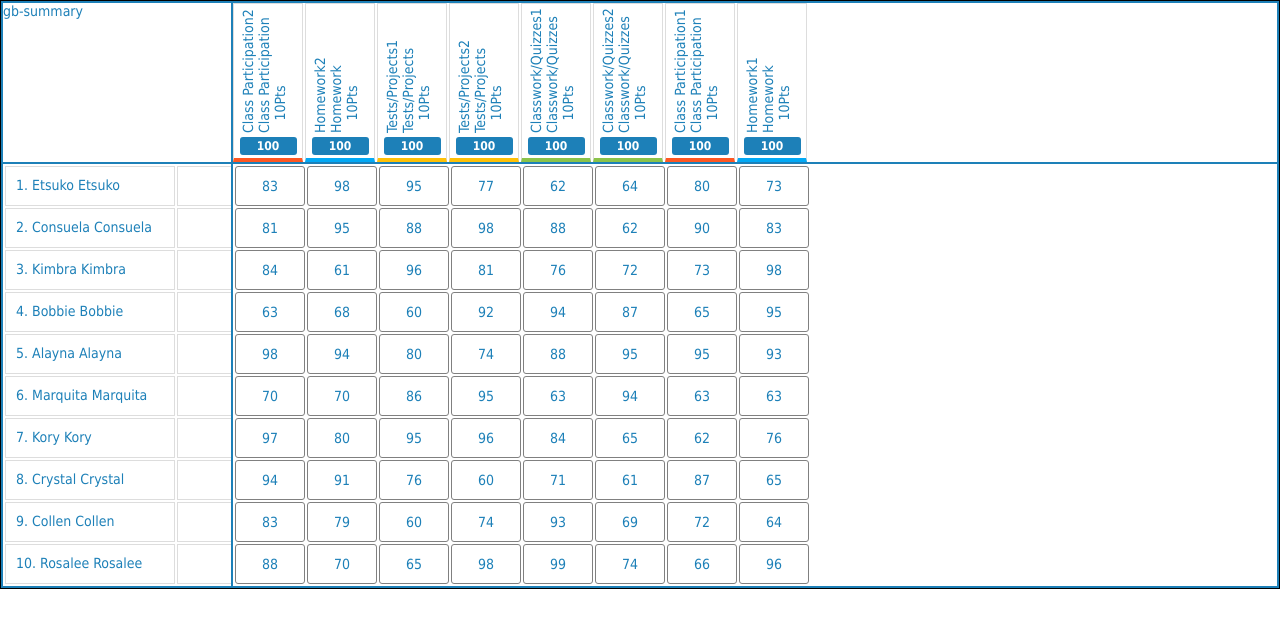
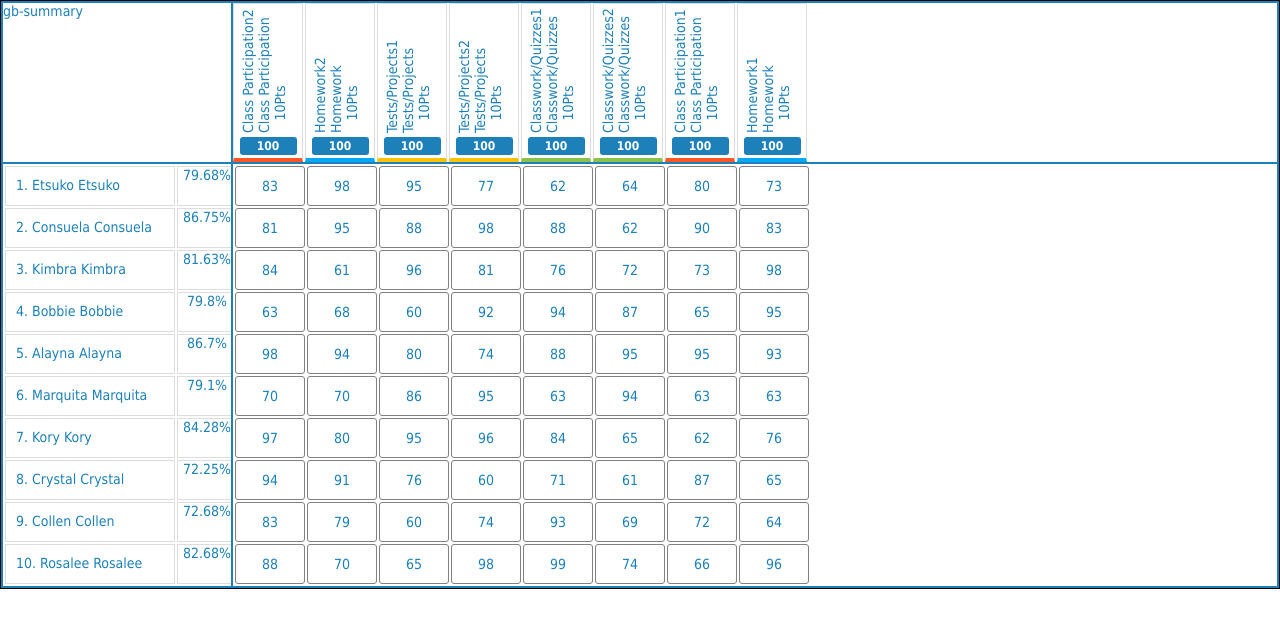
Before and after one commit to omarolivo/Gradebook, an Angular app: page / in a window 1280 px wide. Shown: the top 628 px of the page. Built offline with nearby package versions, Linux system fonts and the light colour scheme.

Commit message:
Calculate StudentTermGradeSummary for each Student

```diff
--- a/src/app/gradebook/gradebook.component.ts
+++ b/src/app/gradebook/gradebook.component.ts
@@ -1,6 +1,8 @@
 import { Component, OnInit } from '@angular/core';
 import { GradebookService } from './gradebook.service';
-import { Gradebook, Assignment, AssignmentGrade, Student, Category } from './models/gradebook.models';
+import { Gradebook, Assignment, AssignmentGrade, Student, Category, ScoreCode } from './models/gradebook.models';
+import { GraderService } from './grader.service';
+import { TreeError } from '@angular/compiler';
 
 @Component({
   selector: 'gb-gradebook',
@@ -12,7 +14,9 @@ export class GradebookComponent implements OnInit {
   data: Gradebook;
   private rootElement;
 
-  constructor(private _gb: GradebookService) { }
+  constructor(private _gb: GradebookService, private _grader: GraderService) {
+
+  }
 
   setCSSvar(property, newValue) {
     this.rootElement.style.setProperty(property, newValue);
@@ -39,6 +43,25 @@ export class GradebookComponent implements OnInit {
     return newAssignments;
   }
 
+  calculateStudents(
+    students: Student[],
+    categories: Category[],
+    assignments: Assignment[],
+    grades: AssignmentGrade[],
+    scoreCodes: ScoreCode[]
+  ) {
+    const gradedStudents: Student[] = [];
+    const allGradedAssignments = this._grader.computeGradesPoints(grades, assignments, scoreCodes);
+
+    for (const student of students) {
+      const gradedAssignments = allGradedAssignments.filter(ga => ga.userId === student.userId);
+      const gradedCategories = this._grader.computeCategoriesPoints(categories, gradedAssignments);
+      const termGrade = this._grader.computeOverallAverage(gradedCategories, true);
+      gradedStudents.push({...student, termGrade: termGrade});
+    }
+    return gradedStudents;
+  }
+
   ngOnInit() {
     this.rootElement = document.querySelector(':root');
 
@@ -46,6 +69,13 @@ export class GradebookComponent implements OnInit {
       if (gradebookData) {
         this.data = {
           ...gradebookData,
+          students: this.calculateStudents(
+            gradebookData.students,
+            gradebookData.categories,
+            gradebookData.assignments,
+            gradebookData.grades,
+            gradebookData.scoreCodes
+          ),
           assignments: this.sortAssignments(gradebookData.assignments, gradebookData.categories),
           grades: this.sortGrades(gradebookData.grades, gradebookData.assignments, gradebookData.students)
         };
```
